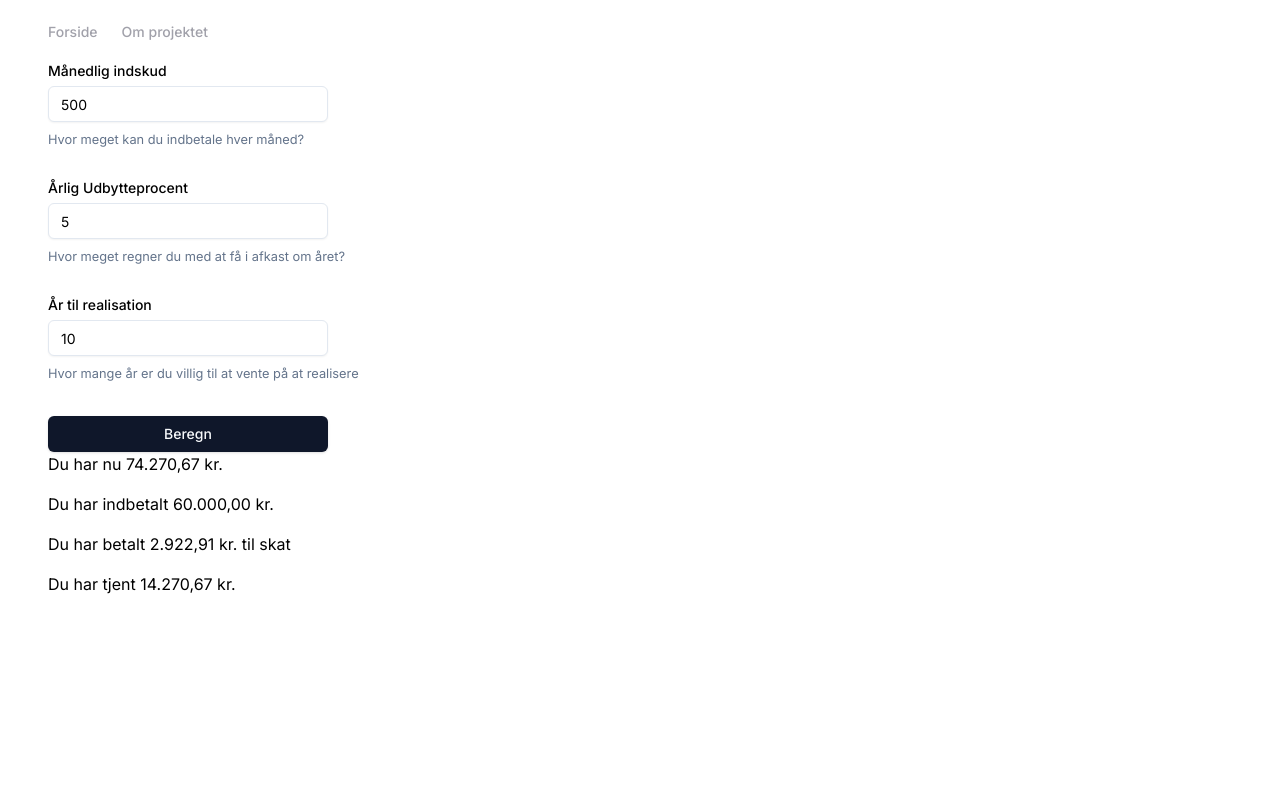
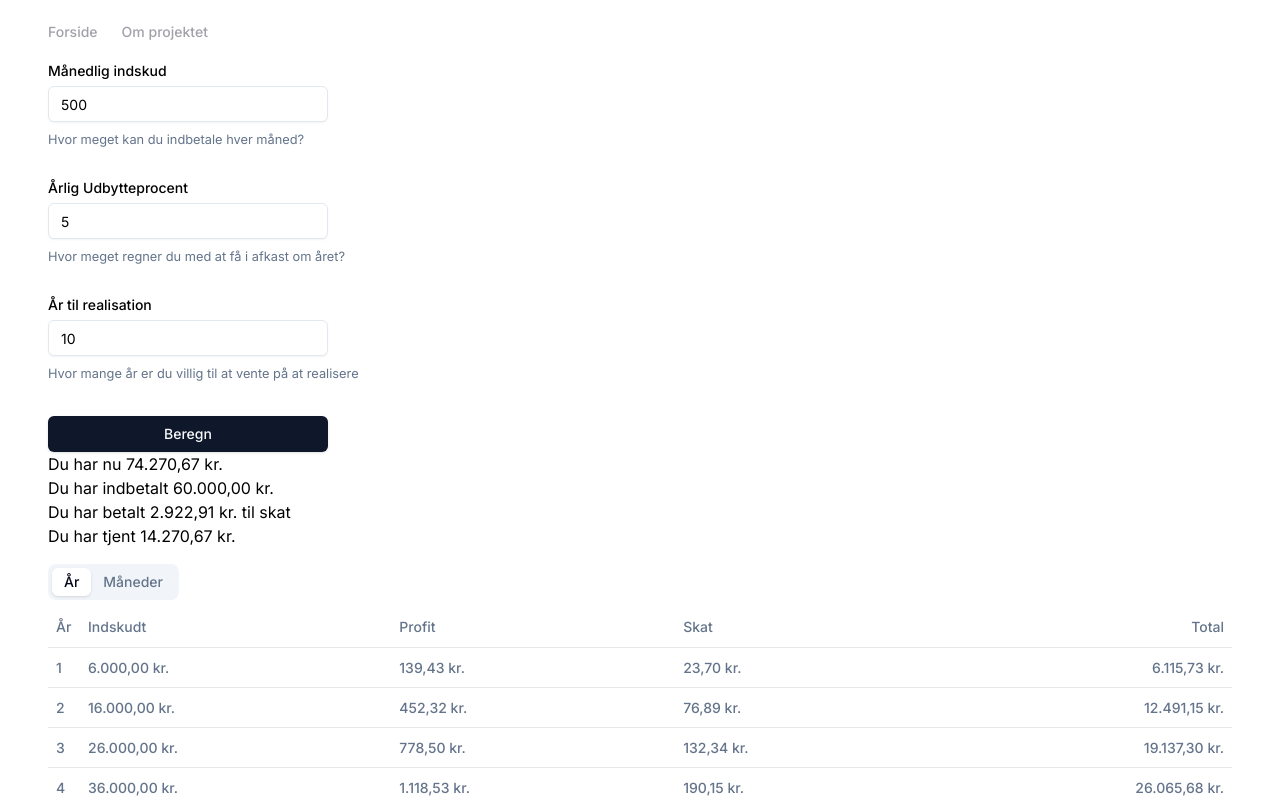
Before and after one commit to barrybtw/aktiesparekonto, a Next.js app: page / in a window 1280 px wide. Both pictures are taken after a click on the button "Beregn". Shown: the top 800 px of the page. Built offline with nearby package versions, Linux system fonts and the light colour scheme.

Commit message:
todo: math isnt mathing up

```diff
--- a/components/projections.tsx
+++ b/components/projections.tsx
@@ -2,6 +2,15 @@
 
 import { useCalculatorStore } from '@/stores/calculator-store';
 import { useMemo } from 'react';
+import {
+  Table,
+  TableBody,
+  TableCaption,
+  TableHead,
+  TableHeader,
+  TableRow,
+} from '@/components/ui/table';
+import { Tabs, TabsContent, TabsList, TabsTrigger } from '@/components/ui/tabs';
 
 const Formatter = new Intl.NumberFormat('da-DK', {
   style: 'currency',
@@ -103,20 +112,67 @@
     return null;
   }
 
-  console.log(allYearsWithMonthsInside);
-
-  const formattedFinalValue = +finalValue;
-  const formattedMonthlyPaymentTotal = monthlyPayment * 12 * yearsToLookAhead;
-  const formattedFinalTaxes = +finalTaxes;
-  const formattedTotalEarnings =
-    +finalValue - monthlyPayment * 12 * yearsToLookAhead;
+  const formattedFinalValue = Formatter.format(+finalValue);
+  const formattedMonthlyPaymentTotal = Formatter.format(
+    monthlyPayment * 12 * yearsToLookAhead,
+  );
+  const formattedFinalTaxes = Formatter.format(+finalTaxes);
+  const formattedTotalEarnings = Formatter.format(
+    +finalValue - monthlyPayment * 12 * yearsToLookAhead,
+  );
 
   return (
     <div className='flex flex-col space-y-4'>
-      <p>Du har nu {Formatter.format(formattedFinalValue)}</p>
-      <p>Du har indbetalt {Formatter.format(formattedMonthlyPaymentTotal)}</p>
-      <p>Du har betalt {Formatter.format(formattedFinalTaxes)} til skat</p>
-      <p>Du har tjent {Formatter.format(formattedTotalEarnings)}</p>
+      <div>
+        <p>Du har nu {formattedFinalValue}</p>
+        <p>Du har indbetalt {formattedMonthlyPaymentTotal}</p>
+        <p>Du har betalt {formattedFinalTaxes} til skat</p>
+        <p>Du har tjent {formattedTotalEarnings}</p>
+      </div>
+      <Tabs defaultValue='years' className='w-full'>
+        <TabsList>
+          <TabsTrigger value='years'>År</TabsTrigger>
+          <TabsTrigger value='months'>Måneder</TabsTrigger>
+        </TabsList>
+        <TabsContent value='years'>
+          <Table>
+            <TableCaption>En oversigt over årene</TableCaption>
+            <TableHeader>
+              <TableRow>
+                <TableHead className='w-8'>År</TableHead>
+                <TableHead>Indskudt</TableHead>
+                <TableHead>Profit</TableHead>
+                <TableHead>Skat</TableHead>
+                <TableHead className='text-right'>Total</TableHead>
+              </TableRow>
+            </TableHeader>
+            <TableBody>
+              {Object.entries(allYearsWithMonthsInside).map(([year, data]) => {
+                console.log(data, year);
+
+                return (
+                  <TableRow key={year}>
+                    <TableHead aria-label='år nummer'>{+year + 1}</TableHead>
+                    <TableHead aria-label='indskudt mængde'>
+                      {Formatter.format(year + 1 * monthlyPayment * 12)}
+                    </TableHead>
+                    <TableHead aria-label='profit'>
+                      {Formatter.format(data?.profitThisYear ?? 0)}
+                    </TableHead>
+                    <TableHead aria-label='skat'>
+                      {Formatter.format(data?.taxesToPayThisYear ?? 0)}
+                    </TableHead>
+                    <TableHead className='text-right'>
+                      {Formatter.format(data?.valueThisYear ?? 0)}
+                    </TableHead>
+                  </TableRow>
+                );
+              })}
+            </TableBody>
+          </Table>
+        </TabsContent>
+        <TabsContent value='months'></TabsContent>
+      </Tabs>
     </div>
   );
 }
--- /dev/null
+++ b/components/ui/tabs.tsx
@@ -0,0 +1,55 @@
+"use client"
+
+import * as React from "react"
+import * as TabsPrimitive from "@radix-ui/react-tabs"
+
+import { cn } from "@/lib/utils"
+
+const Tabs = TabsPrimitive.Root
+
+const TabsList = React.forwardRef<
+  React.ElementRef<typeof TabsPrimitive.List>,
+  React.ComponentPropsWithoutRef<typeof TabsPrimitive.List>
+>(({ className, ...props }, ref) => (
+  <TabsPrimitive.List
+    ref={ref}
+    className={cn(
+      "inline-flex h-9 items-center justify-center rounded-lg bg-slate-100 p-1 text-slate-500 dark:bg-slate-800 dark:text-slate-400",
+      className
+    )}
+    {...props}
+  />
+))
+TabsList.displayName = TabsPrimitive.List.displayName
+
+const TabsTrigger = React.forwardRef<
+  React.ElementRef<typeof TabsPrimitive.Trigger>,
+  React.ComponentPropsWithoutRef<typeof TabsPrimitive.Trigger>
+>(({ className, ...props }, ref) => (
+  <TabsPrimitive.Trigger
+    ref={ref}
+    className={cn(
+      "inline-flex items-center justify-center whitespace-nowrap rounded-md px-3 py-1 text-sm font-medium ring-offset-white transition-all focus-visible:outline-none focus-visible:ring-2 focus-visible:ring-slate-400 focus-visible:ring-offset-2 disabled:pointer-events-none disabled:opacity-50 data-[state=active]:bg-white data-[state=active]:text-slate-950 data-[state=active]:shadow dark:ring-offset-slate-950 dark:focus-visible:ring-slate-800 dark:data-[state=active]:bg-slate-950 dark:data-[state=active]:text-slate-50",
+      className
+    )}
+    {...props}
+  />
+))
+TabsTrigger.displayName = TabsPrimitive.Trigger.displayName
+
+const TabsContent = React.forwardRef<
+  React.ElementRef<typeof TabsPrimitive.Content>,
+  React.ComponentPropsWithoutRef<typeof TabsPrimitive.Content>
+>(({ className, ...props }, ref) => (
+  <TabsPrimitive.Content
+    ref={ref}
+    className={cn(
+      "mt-2 ring-offset-white focus-visible:outline-none focus-visible:ring-2 focus-visible:ring-slate-400 focus-visible:ring-offset-2 dark:ring-offset-slate-950 dark:focus-visible:ring-slate-800",
+      className
+    )}
+    {...props}
+  />
+))
+TabsContent.displayName = TabsPrimitive.Content.displayName
+
+export { Tabs, TabsList, TabsTrigger, TabsContent }
--- a/package.json
+++ b/package.json
@@ -21,6 +21,7 @@
     "@radix-ui/react-slider": "^1.1.2",
     "@radix-ui/react-slot": "^1.0.2",
     "@radix-ui/react-switch": "^1.0.3",
+    "@radix-ui/react-tabs": "^1.0.4",
     "@radix-ui/react-toast": "^1.1.4",
     "@radix-ui/react-tooltip": "^1.0.6",
     "@tanstack/react-table": "^8.9.3",
```
Also changed, not shown: 1 other file (tests, documents, lock files or other folders).
